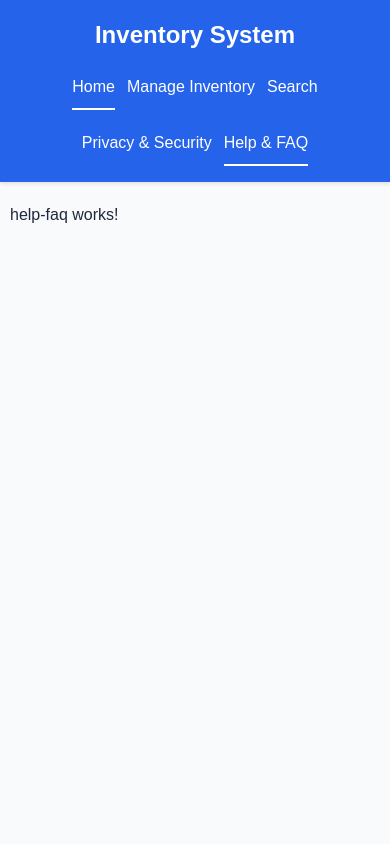
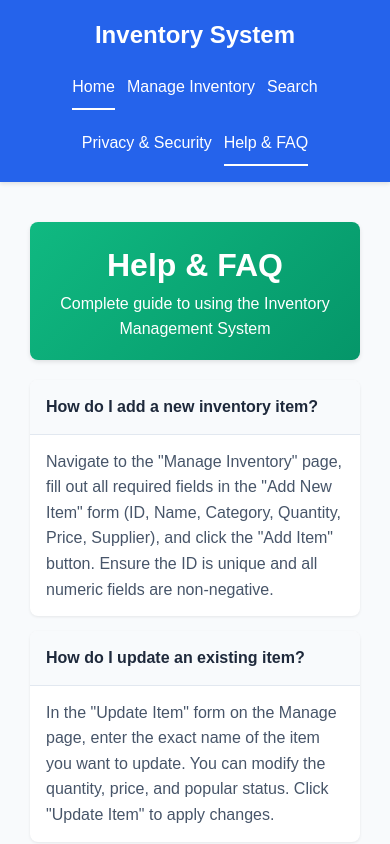
Before and after one commit to Qiran-Hao/PROG2005-A2-24832122, an Angular app in the folder Part2/: page /help in a window 390 px wide. Shown: the top 844 px of the page. Built offline with nearby package versions, Linux system fonts and the light colour scheme.

Commit message:
feat(Part2): 全功能测试通过，Angular项目开发完成

```diff
--- a/Part2/src/app/pages/help-faq/help-faq.component.css
+++ b/Part2/src/app/pages/help-faq/help-faq.component.css
@@ -0,0 +1,76 @@
+.faq-container {
+  max-width: 1200px;
+  margin: 0 auto;
+  padding: 20px;
+}
+
+.card {
+  background: white;
+  margin-bottom: 20px;
+  padding: 25px;
+  border-radius: 8px;
+  box-shadow: 0 2px 4px rgba(0,0,0,0.1);
+}
+
+.header-card {
+  background: linear-gradient(135deg, #10b981, #059669);
+  color: white;
+  text-align: center;
+}
+
+.faq-list {
+  margin-bottom: 30px;
+}
+
+.faq-item {
+  background: white;
+  margin-bottom: 15px;
+  border-radius: 8px;
+  box-shadow: 0 1px 3px rgba(0,0,0,0.08);
+  overflow: hidden;
+}
+
+.faq-question {
+  padding: 18px 20px;
+  font-weight: bold;
+  background: #f8fafc;
+  color: #1e293b;
+  cursor: default;
+  font-size: 16px;
+}
+
+.faq-answer {
+  padding: 16px 20px;
+  color: #475569;
+  line-height: 1.6;
+  border-top: 1px solid #e2e8f0;
+}
+
+.troubleshooting h3 {
+  color: #dc2626;
+  margin-top: 15px;
+  margin-bottom: 10px;
+}
+
+.troubleshooting li {
+  margin-bottom: 12px;
+}
+
+.troubleshooting strong {
+  color: #1e40af;
+}
+
+.troubleshooting p {
+  margin: 4px 0 0 0;
+  color: #64748b;
+}
+
+@media (max-width: 768px) {
+  .card {
+    padding: 18px;
+  }
+
+  .faq-question, .faq-answer {
+    padding: 14px 16px;
+  }
+}
--- a/Part2/src/app/pages/help-faq/help-faq.component.html
+++ b/Part2/src/app/pages/help-faq/help-faq.component.html
@@ -1 +1,40 @@
-<p>help-faq works!</p>
+<div class="faq-container">
+  <div class="card header-card">
+    <h1>Help & FAQ</h1>
+    <p>Complete guide to using the Inventory Management System</p>
+  </div>
+
+  <div class="faq-list">
+    <div class="faq-item" *ngFor="let faq of faqs">
+      <div class="faq-question">
+        {{ faq.question }}
+      </div>
+      <div class="faq-answer">
+        {{ faq.answer }}
+      </div>
+    </div>
+  </div>
+
+  <div class="card troubleshooting">
+    <h2>Troubleshooting Guide</h2>
+    <h3>Common Issues & Solutions</h3>
+    <ul>
+      <li>
+        <strong>Error: "Item ID already exists"</strong>
+        <p>Solution: Choose a unique Item ID that doesn't already exist in the system.</p>
+      </li>
+      <li>
+        <strong>Error: "Negative values not allowed"</strong>
+        <p>Solution: Quantity and Price fields must be non-negative numbers. Enter 0 or higher.</p>
+      </li>
+      <li>
+        <strong>Page not rendering correctly</strong>
+        <p>Solution: Clear browser cache or use incognito mode. Ensure you're using a modern browser (Chrome, Firefox, Edge).</p>
+      </li>
+      <li>
+        <strong>Search not working</strong>
+        <p>Solution: Make sure you're typing in the search box on the Search page. The search is case-insensitive but requires at least one character.</p>
+      </li>
+    </ul>
+  </div>
+</div>
--- a/Part2/src/app/pages/help-faq/help-faq.component.ts
+++ b/Part2/src/app/pages/help-faq/help-faq.component.ts
@@ -3,8 +3,38 @@ import { Component } from '@angular/core';
 @Component({
   selector: 'app-help-faq',
   templateUrl: './help-faq.component.html',
-  styleUrl: './help-faq.component.css'
+  styleUrls: ['./help-faq.component.css']
 })
 export class HelpFaqComponent {
-
+  // 页面逻辑可以留空
+  faqs = [
+    {
+      question: 'How do I add a new inventory item?',
+      answer: 'Navigate to the "Manage Inventory" page, fill out all required fields in the "Add New Item" form (ID, Name, Category, Quantity, Price, Supplier), and click the "Add Item" button. Ensure the ID is unique and all numeric fields are non-negative.'
+    },
+    {
+      question: 'How do I update an existing item?',
+      answer: 'In the "Update Item" form on the Manage page, enter the exact name of the item you want to update. You can modify the quantity, price, and popular status. Click "Update Item" to apply changes.'
+    },
+    {
+      question: 'Why is my item not found during update/delete?',
+      answer: 'Please check the spelling of the item name. The search is case-insensitive but requires an exact match. Ensure there are no extra spaces in the item name.'
+    },
+    {
+      question: 'How does the search functionality work?',
+      answer: 'On the Search page, type any part of the item name in the search box. The list will filter in real-time to show only items that contain your search keyword.'
+    },
+    {
+      question: 'What are the supported categories?',
+      answer: 'The application supports five predefined categories: Electronics, Furniture, Clothing, Tools, and Miscellaneous.'
+    },
+    {
+      question: 'Is my data saved permanently?',
+      answer: 'No, this application runs entirely in the browser memory. All data is cleared when you close the browser tab. For permanent storage, this application would need a backend server and database.'
+    },
+    {
+      question: 'How to make the application work on mobile devices?',
+      answer: 'The application is fully responsive and will automatically adapt to different screen sizes. No additional setup is required on mobile devices.'
+    }
+  ];
 }
--- a/Part2/src/app/pages/search-filter/search-filter.component.html
+++ b/Part2/src/app/pages/search-filter/search-filter.component.html
@@ -21,7 +21,7 @@
       <div class="form-group">
         <label>Filter by Category</label>
         <select [(ngModel)]="selectedCategory" (change)="doSearch()" class="select-control">
-          <option value="">All Categories</option>
+          <option value="All">All Categories</option>
           <option value="Electronics">Electronics</option>
           <option value="Furniture">Furniture</option>
           <option value="Clothing">Clothing</option>
--- a/Part2/src/app/pages/search-filter/search-filter.component.ts
+++ b/Part2/src/app/pages/search-filter/search-filter.component.ts
@@ -14,36 +14,49 @@ export class SearchFilterComponent implements OnInit {
   filteredItems: Item[] = [];
   inventory: Item[] = [];
 
+  selectedStockStatus: string = '';
+  popularFilter: string = 'all';
+
   constructor(private inventoryService: InventoryService) { }
 
   ngOnInit(): void {
-    // Subscribe to inventory data
     this.inventoryService.inventory$.subscribe(data => {
       this.inventory = data;
       this.applyFilter();
     });
   }
 
+  doSearch(): void {
+    this.applyFilter();
+  }
+
   /**
-   * Apply search and filter conditions
+   * Application search + filtering logic
    */
   applyFilter(): void {
     let result = [...this.inventory];
 
-    // Keyword search
+    // 1. Keyword search
     if (this.searchKeyword.trim()) {
       const lowerKeyword = this.searchKeyword.trim().toLowerCase();
       result = result.filter(item => item.itemName.toLowerCase().includes(lowerKeyword));
     }
 
-    // Classification filtering
-    if (this.selectedCategory !== 'All') {
+    // 2. Classification filtering
+    if (this.selectedCategory && this.selectedCategory !== 'All') {
       result = result.filter(item => item.category === this.selectedCategory);
     }
 
-    // Popular product filter
-    if (this.onlyPopular) {
+    // 3. Inventory status filtering
+    if (this.selectedStockStatus) {
+      result = result.filter(item => item.stockStatus === this.selectedStockStatus);
+    }
+
+    // 4. Popular product filter
+    if (this.popularFilter === 'popular') {
       result = result.filter(item => item.isPopular);
+    } else if (this.popularFilter === 'not-popular') {
+      result = result.filter(item => !item.isPopular);
     }
 
     this.filteredItems = result;
@@ -56,6 +69,8 @@ export class SearchFilterComponent implements OnInit {
     this.searchKeyword = '';
     this.selectedCategory = 'All';
     this.onlyPopular = false;
+    this.selectedStockStatus = '';
+    this.popularFilter = 'all';
     this.applyFilter();
   }
 
--- a/Part2/tsconfig.json
+++ b/Part2/tsconfig.json
@@ -14,7 +14,6 @@
     "esModuleInterop": true,
     "sourceMap": true,
     "declaration": false,
-    "experimentalDecorators": true,
     "moduleResolution": "bundler",
     "importHelpers": true,
     "target": "ES2022",
@@ -22,7 +21,8 @@
     "lib": [
       "ES2022",
       "dom"
-    ]
+    ],
+    "rootDir": "./src"
   },
   "angularCompilerOptions": {
     "enableI18nLegacyMessageIdFormat": false,
--- /dev/null
+++ b/package.json
@@ -0,0 +1,5 @@
+{
+  "devDependencies": {
+    "@types/jest": "^30.0.0"
+  }
+}
```
Also changed, not shown: 1 other file (tests, documents, lock files or other folders).
